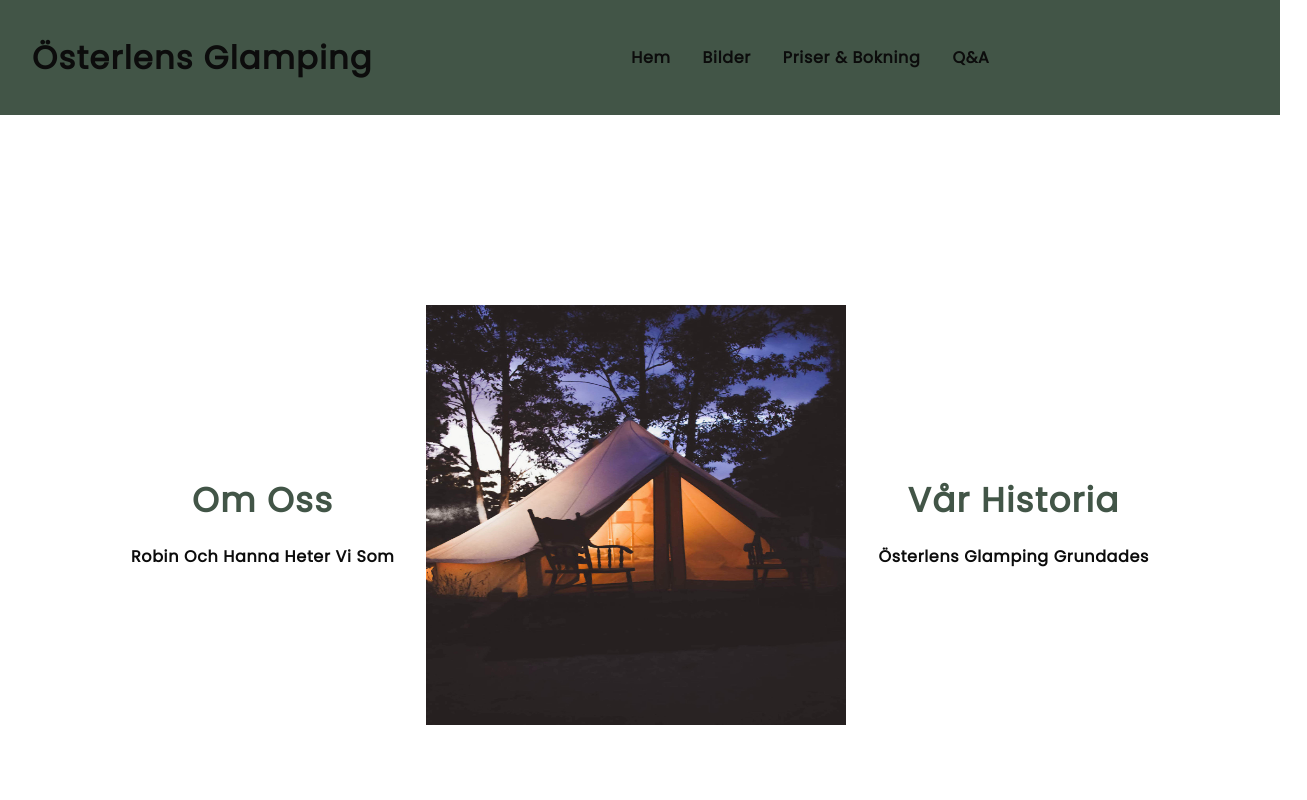
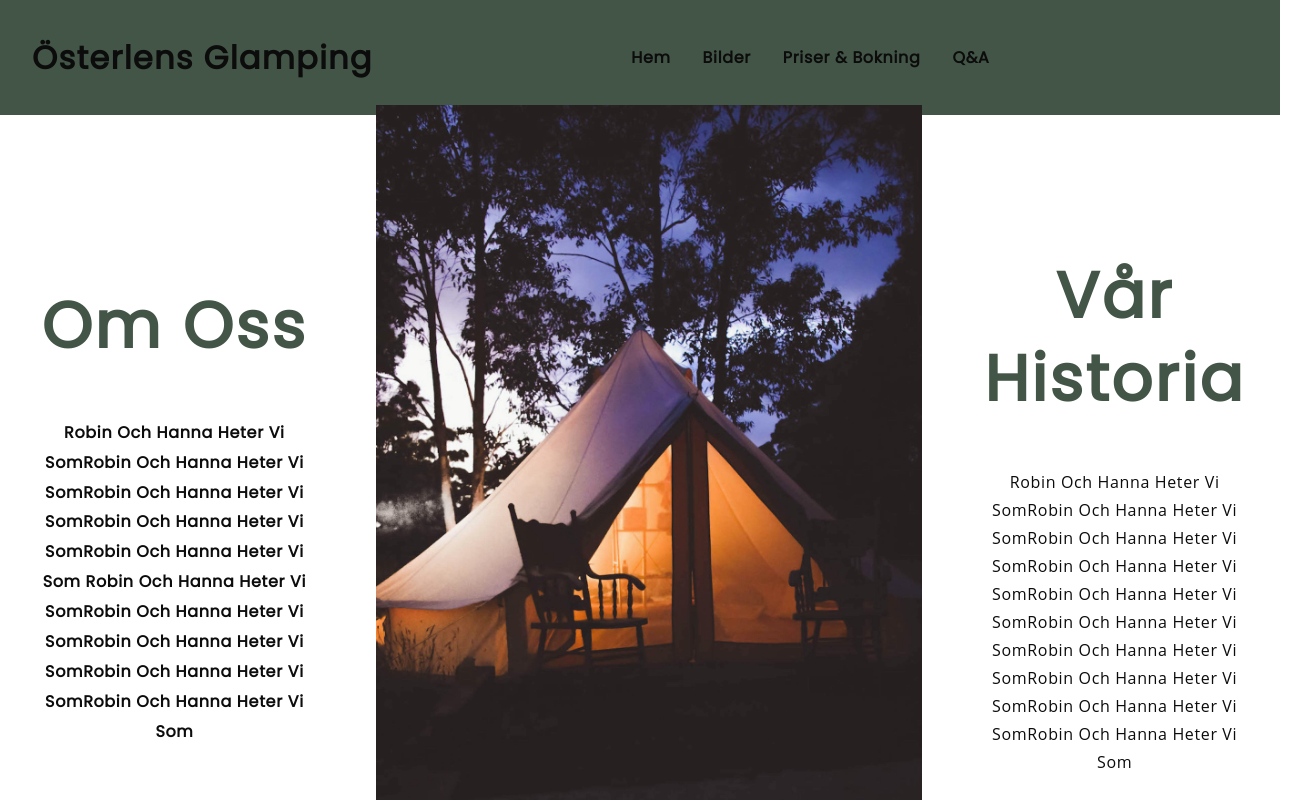
Before and after one commit to Tobzki/osterlens-glamping, a React (Create React App) app: page / in a window 1280 px wide. Shown: the top 800 px of the page, 1307 px wide, since content can reach past the window. Built offline with nearby package versions, Linux system fonts and the light colour scheme.

Commit message:
styling fixes

```diff
--- a/src/App.css
+++ b/src/App.css
@@ -79,7 +79,7 @@
 
 .p__opensans {
   font-family: var(--font-alt);
-  color: var(--color-white);
+  color: var(--color-black);
   font-weight: 400;
   letter-spacing: 0.04em;
   text-transform: capitalize;
@@ -90,7 +90,7 @@
 .headtext__peppins {
   font-family: var(--font-base);
   color: var(--color-green);
-  font-size: 34px;
+  font-size: 64px;
   line-height: 83.2px;
   letter-spacing: 0.04em;
   text-transform: capitalize;
--- a/src/pages/Home/Home.css
+++ b/src/pages/Home/Home.css
@@ -11,13 +11,23 @@
   align-items: center;
 }
 .app__home_info {
+  display: flex;
+  flex-direction: column;
+  justify-content: center;
+  align-items: center;
   text-align: center;
   padding: 32px;
 }
 
 .app__home_content img {
-  width: 420px;
-  height: 420px;
+  width: 820px;
+  height: 820px;
+}
+
+.app__home__cormorant {
+  max-width: 80%;
+  text-align: center;
+  margin-top: 15%;
 }
 
 @media only screen and (max-width: 600px) {
@@ -25,14 +35,7 @@
     flex-direction: column;
   }
   .app__home_content img {
-    width: 220px;
-    height: 220px;
+    width: 420px;
+    height: 420px;
   }
 }
-
-@media only screen and (min-width: 2000px) {
-  .app__home_content img {
-    width: 820px;
-    height: 820px;
-  }
-}
--- a/src/pages/Home/Home.jsx
+++ b/src/pages/Home/Home.jsx
@@ -12,12 +12,24 @@ const Home = () => {
         <div className="app__home_content">
           <div className="app__home_info">
             <h1 className="headtext__peppins">Om Oss</h1>
-            <p className="p__cormorant">Robin och Hanna heter vi som</p>
+            <p className="p__cormorant app__home__cormorant">
+              Robin och Hanna heter vi somRobin och Hanna heter vi somRobin och
+              Hanna heter vi somRobin och Hanna heter vi somRobin och Hanna
+              heter vi som Robin och Hanna heter vi somRobin och Hanna heter vi
+              somRobin och Hanna heter vi somRobin och Hanna heter vi somRobin
+              och Hanna heter vi som
+            </p>
           </div>
           <img src={image00} alt="tent" />
           <div className="app__home_info">
             <h1 className="headtext__peppins">Vår Historia</h1>
-            <p className="p__cormorant"> Österlens glamping grundades</p>
+            <p className="p__opensans app__home__cormorant">
+              Robin och Hanna heter vi somRobin och Hanna heter vi somRobin och
+              Hanna heter vi somRobin och Hanna heter vi somRobin och Hanna
+              heter vi somRobin och Hanna heter vi somRobin och Hanna heter vi
+              somRobin och Hanna heter vi somRobin och Hanna heter vi somRobin
+              och Hanna heter vi som
+            </p>
           </div>
         </div>
       </div>
--- a/src/pages/Images/Images.css
+++ b/src/pages/Images/Images.css
@@ -1,5 +1,5 @@
 .swiper {
-  width: 100%;
+  width: 80%;
   height: 100vh;
 }
 
@@ -24,26 +24,43 @@
 
 .swiper-slide img {
   display: block;
-  height: 950px;
-  width: 950px;
+  height: 650px;
+  width: 650px;
   object-fit: cover;
 }
 
 .swiper-button-next {
+  color: var(--color-green);
+}
+
+.swiper-button-prev {
+  color: var(--color-green);
+}
+
+.swiper-pagination-bullet {
   display: none;
 }
 
-.swiper-button-prev {
-  display: none;
+@media only screen and (max-width: 1024px) {
+  .swiper-slide img {
+    width: 425px;
+    height: 425px;
+  }
 }
 
-.swiper-pagination-bullet {
-  background-color: var(--color-green);
+@media only screen and (min-width: 2000px) {
+  .swiper-slide img {
+    height: 1024px;
+    width: 1024px;
+  }
 }
 
-@media only screen and (max-width: 600px) {
-  .swiper-slide img {
-    height: 80%;
-    width: 80%;
+@media only screen and (max-width: 1000px) {
+  .swiper-button-next {
+    display: none;
+  }
+
+  .swiper-button-prev {
+    display: none;
   }
 }
```
